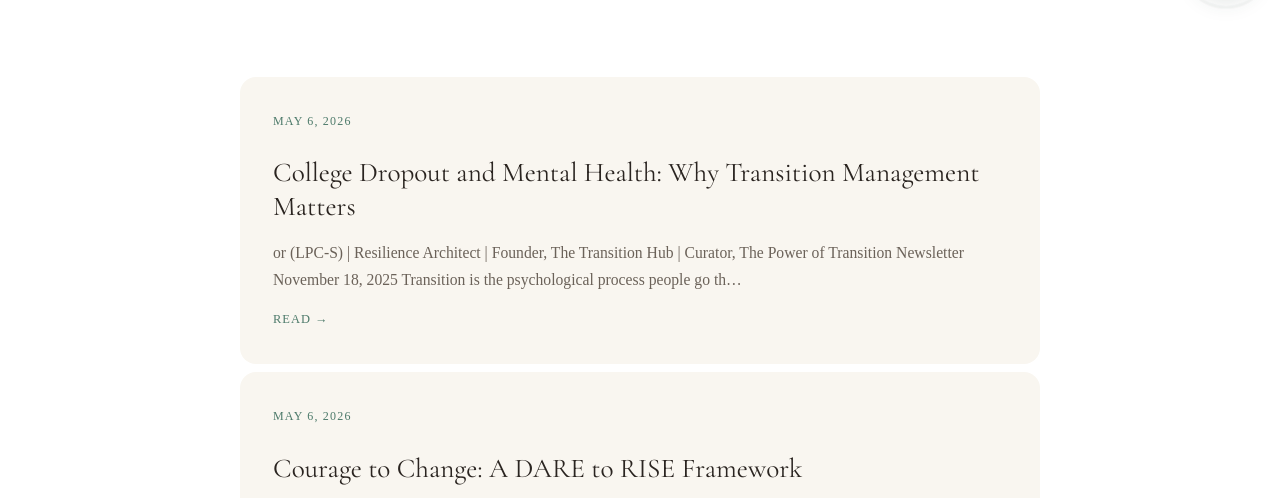
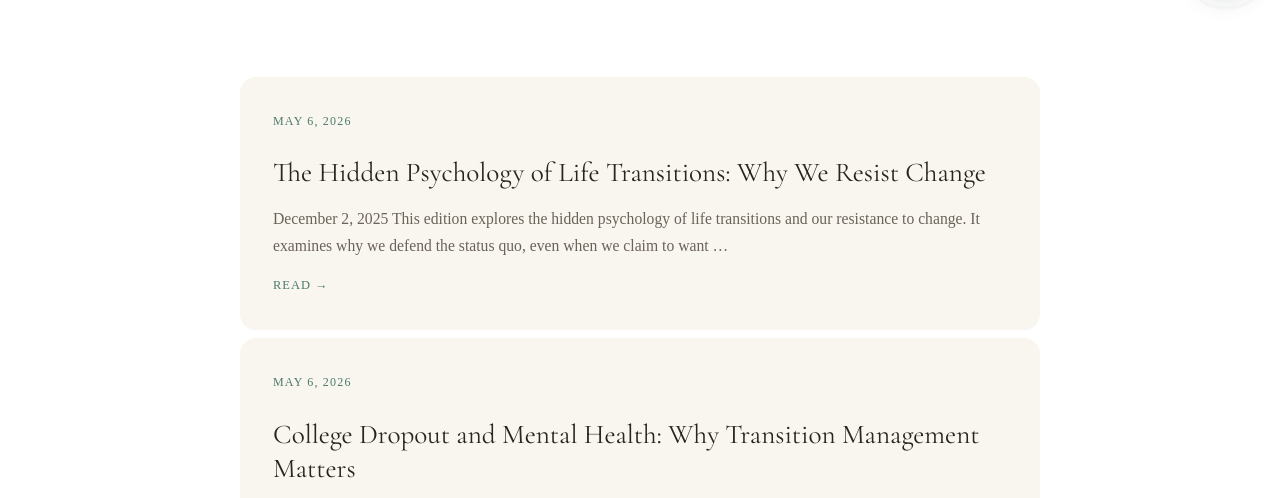
Before and after one commit to JFeelgoodOfficial/DrKennedyMusamali, a website: page blog.html in a window 1280 px wide. Shown: the part 783-1281 px from the top of the page. Drawn offline with nearby package versions, Linux system fonts and the light colour scheme.

Commit message:
Update blog index

```diff
--- a/blog.html
+++ b/blog.html
@@ -52,6 +52,12 @@
 </section>
 <section class="post-list">
 <!-- POSTS_START -->
+<a href="/blog/2026-05-06-the-hidden-psychology-of-life-transitions-why-we-resist-chan.html" class="post-item">
+  <div class="post-item-date">May 6, 2026</div>
+  <h3 class="post-item-title">The Hidden Psychology of Life Transitions: Why We Resist Change</h3>
+  <p class="post-item-excerpt">December 2, 2025 This edition explores the hidden psychology of life transitions and our resistance to change. It examines why we defend the status quo, even when we claim to want …</p>
+  <span class="post-item-arrow">Read →</span>
+</a>
 <a href="/blog/2026-05-06-college-dropout-and-mental-health-why-transition-management-.html" class="post-item">
   <div class="post-item-date">May 6, 2026</div>
   <h3 class="post-item-title">College Dropout and Mental Health: Why Transition Management Matters</h3>
```
